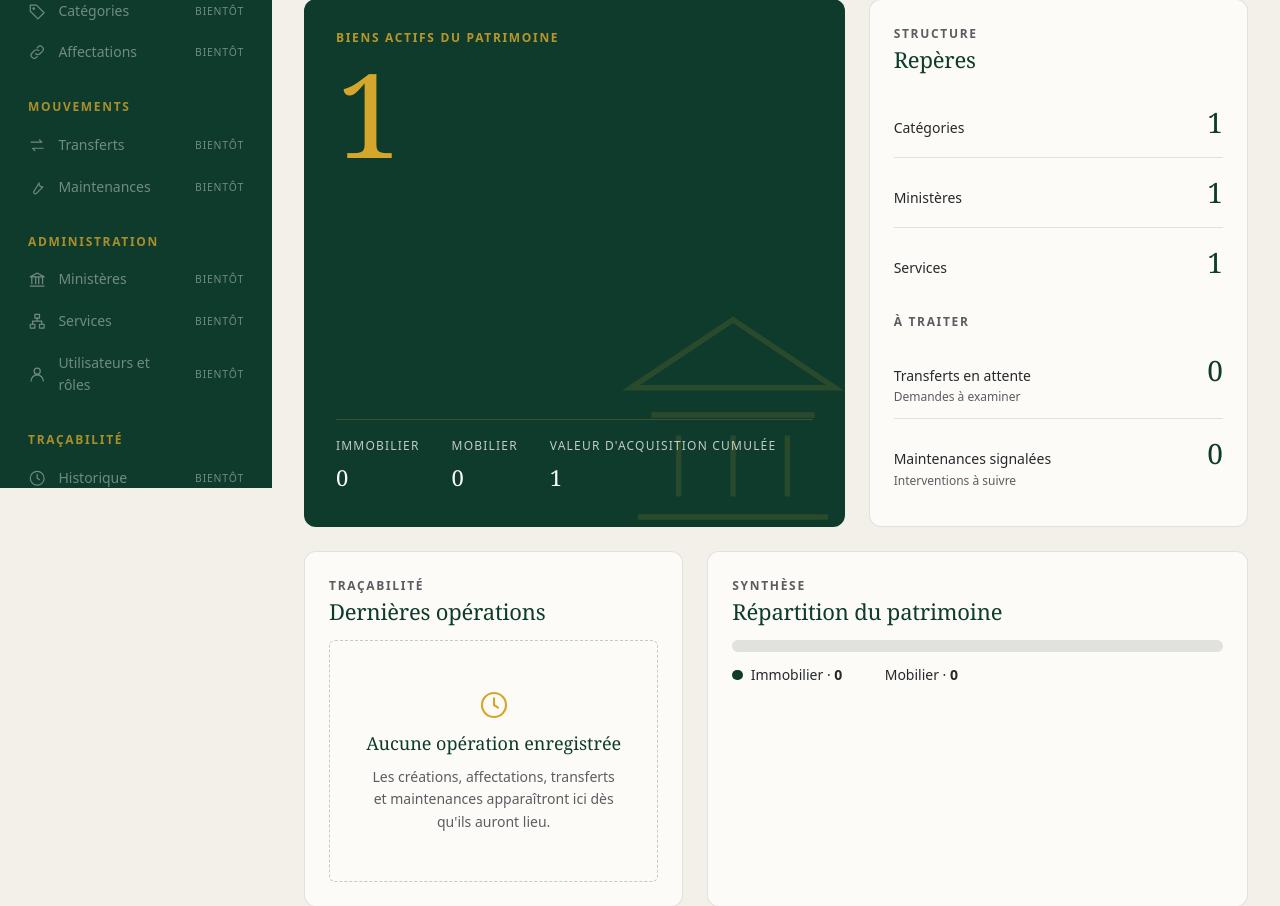
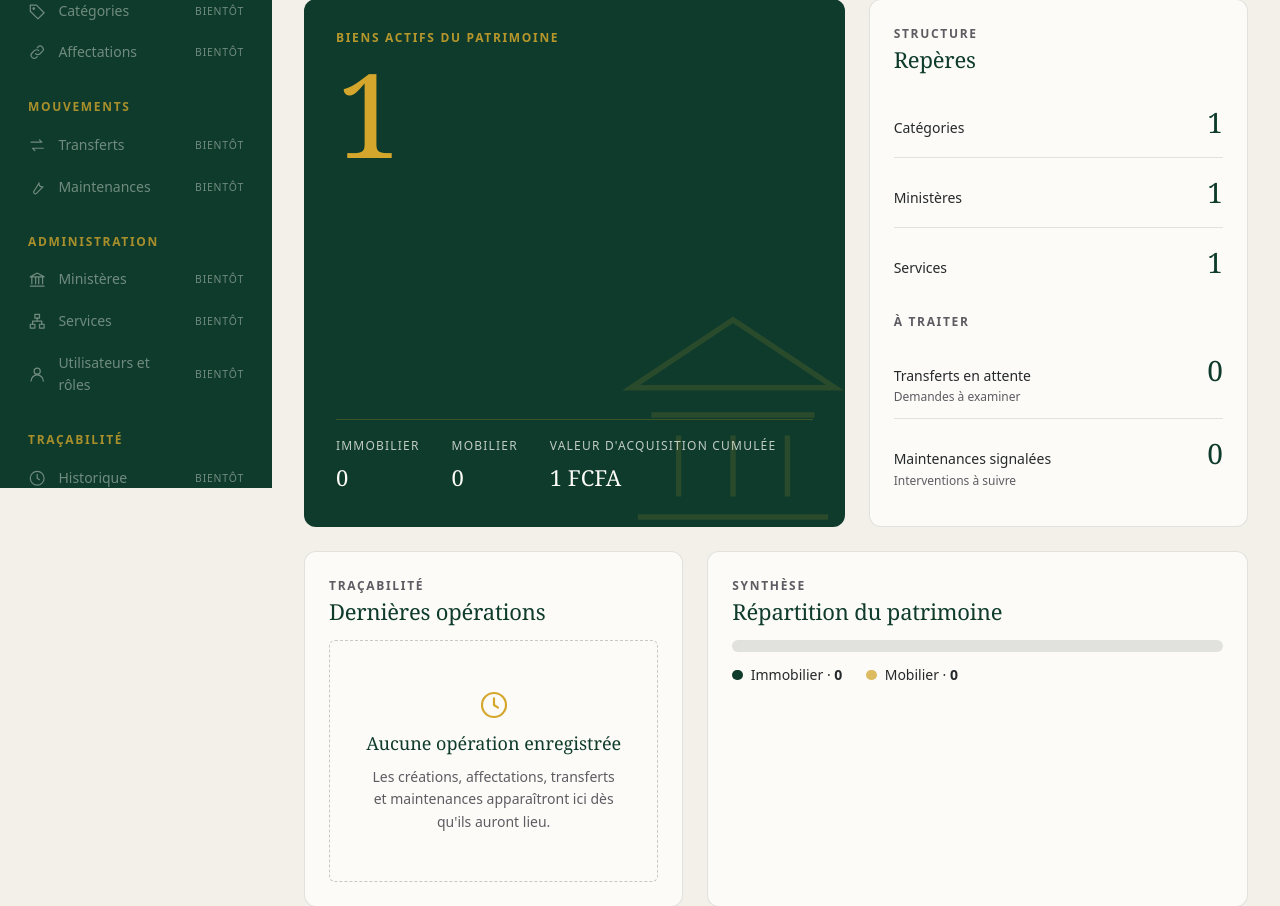
Before and after one commit to rovana-0412/GPE, a Laravel app: page /tableau-de-bord in a window 1280 px wide. Shown: the part 312-1218 px from the top of the page. Run offline with Laravel 12, Linux system fonts and the light colour scheme; a user stored in the database is signed in; data comes from the database, SQL or seed files in the repository; tables that the repository leaves empty hold one stand-in row (values such as "Sample post"); style sheets or scripts are compiled from the project's sources.

Commit message:
Dashboard: montants affiches en FCFA (XOF)

```diff
--- /dev/null
+++ b/application/resources/views/components/montant.blade.php
@@ -0,0 +1,3 @@
+@props(['value' => 0])
+
+<span {{ $attributes->class(['num']) }}>{{ number_format((float) $value, 0, ',', ' ') }}&nbsp;{{ config('gpe.currency_symbol') }}</span>
--- a/application/resources/views/dashboard/index.blade.php
+++ b/application/resources/views/dashboard/index.blade.php
@@ -43,7 +43,7 @@
             <dl class="hero-stat__foot">
                 <div><dt>Immobilier</dt><dd class="num">{{ $immobilier }}</dd></div>
                 <div><dt>Mobilier</dt><dd class="num">{{ $mobilier }}</dd></div>
-                <div><dt>Valeur d'acquisition cumulée</dt><dd class="num">{{ number_format($statistiques['valeur_totale'], 0, ',', ' ') }}</dd></div>
+                <div><dt>Valeur d'acquisition cumulée</dt><dd><x-montant :value="$statistiques['valeur_totale']"/></dd></div>
             </dl>
         </section>
 
@@ -120,7 +120,7 @@
                 </div>
                 <div class="split-legend">
                     <span><i style="background:var(--color-primary)"></i>Immobilier · <b class="num">{{ $immobilier }}</b></span>
-                    <span><i style="background:color-mix(in srgb, var(--prune) 55%, var(--perle))"></i>Mobilier · <b class="num">{{ $mobilier }}</b></span>
+                    <span><i style="background:color-mix(in srgb, var(--or) 72%, var(--perle))"></i>Mobilier · <b class="num">{{ $mobilier }}</b></span>
                 </div>
 
                 @foreach (['immobilier' => 'Immobilier', 'mobilier' => 'Mobilier'] as $type => $titre)
```
